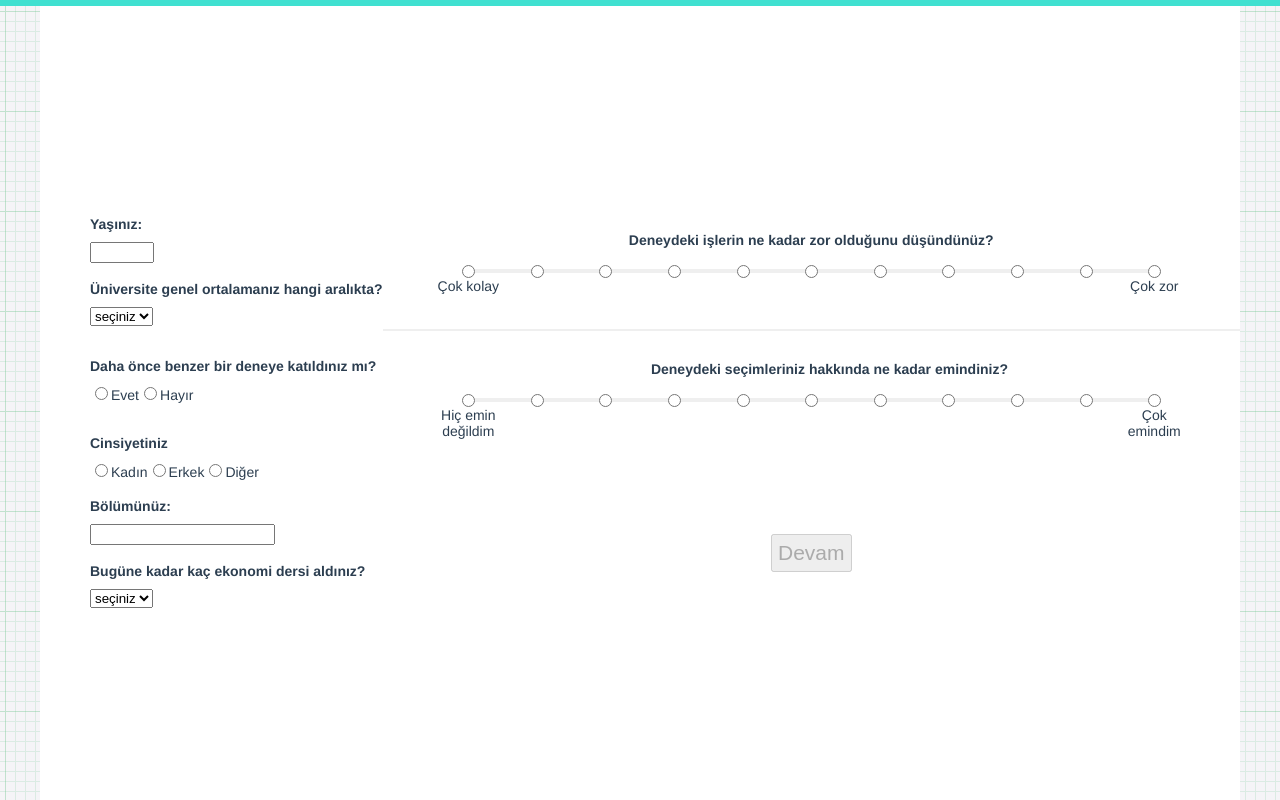
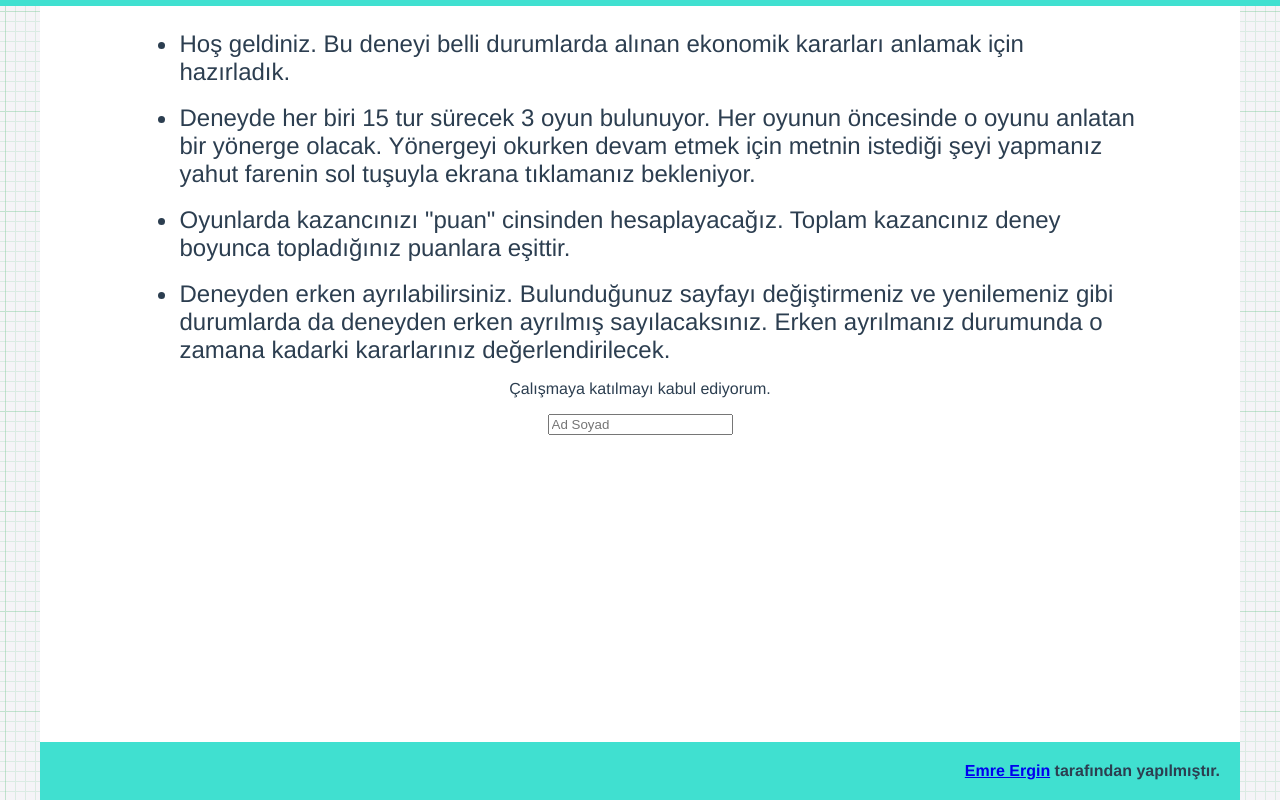
Before and after one commit to emrergin/prudence-labversion, a Vue app: page / in a window 1280 px wide. Built offline with nearby package versions, Linux system fonts and the light colour scheme; what vue-uuid would draw is missing.

Commit message:
first version after surveys

```diff
--- a/src/App.vue
+++ b/src/App.vue
@@ -39,7 +39,8 @@
     />
     <DemographicQuestions v-if="currentPhase === `dem`"
      @end="currentPhase = 'gps'"/>
-    <GPSQuestions v-if="currentPhase === `gps`"/>
+    <GPSQuestions v-if="currentPhase === `gps`"
+     @end="currentPhase = 'son'"/>
     <SonucEkrani
       v-if="currentPhase === `son`"
       @end="endOfExperiment = true"
@@ -83,7 +84,7 @@ export default {
   },
   data() {
     return {
-      currentPhase: `dem`,
+      currentPhase: `intro`,
       store,
       endOfExperiment: false,
       treatments: null,
@@ -135,13 +136,13 @@ export default {
           intro: `rskTut`,
           rskGam: `pruTut`,
           pruGam: `temTut`,
-          temGam: `son`,
+          temGam: `dem`,
         },
         {
           intro: `rskTut`,
           rskGam: `temTut`,
           temGam: `pruTut`,
-          pruGam: `son`,
+          pruGam: `dem`,
         },
       ],
     };
--- a/src/components/DemographicQuestions.vue
+++ b/src/components/DemographicQuestions.vue
@@ -169,7 +169,10 @@
 
 <script setup>
 import { defineEmits as defineEmits } from "@vue/runtime-dom";
+import {checkValidityOfAllInputs} from '../functions/utilities'
 import { ref } from "vue";
+import { store } from "../store.js";
+import veriGuncelle from "../functions/veriGuncelle";
 
 const emit = defineEmits(["end"]);
 const age=ref('');
@@ -182,7 +185,11 @@ const diff=ref('');
 const sure=ref('');
 
 function finishPart(){
-    // console.log()
+    if (!checkValidityOfAllInputs()){return;}
+    // console.log({age:age.value,gpa:gpa.value,preExp:preExp.value,sex:sex.value,dep:dep.value,econ:econ.value,diff:diff.value,sure:sure.value});
+    store.demografi = {age:age.value,gpa:gpa.value,preExp:preExp.value,sex:sex.value,dep:dep.value,econ:econ.value,diff:diff.value,sure:sure.value};
+    console.log(store.demografi);
+    veriGuncelle();
     emit('end', true);
 }
 </script>
--- a/src/components/GPSQuestions.vue
+++ b/src/components/GPSQuestions.vue
@@ -502,9 +502,9 @@
         <p>Hangisini tercih ederdiniz:</p>
         <p>%50 şansla {{inflationMultiplier * stair1SureOutcome}} TL para kazandıran ve %50 şansla hiçbir şey kazandırmayan bir çekilişi mi yahut {{currentSure * inflationMultiplier}} TL’lik kesin bir nakit para ödemesini mi? </p>
         <!-- <p v-else>Çekilişi mi yahut {{currentSure * inflationMultiplier}} TL’lik kesin bir nakit para ödemesini mi tercih edersiniz?</p> -->
-        <input type="radio" id="stairRiskA" name="stairRisk" v-model="currentStairValue" value="0" required>
+        <input type="radio" id="stairRiskA" name="stairRisk" v-model="currentStairValue" value="1" required>
         <label for="lottery"> 50/50 çekiliş</label>
-        <input type="radio" id="stairRiskB" name="stairRisk" v-model="currentStairValue" value="1">
+        <input type="radio" id="stairRiskB" name="stairRisk" v-model="currentStairValue" value="0">
         <label for="sure"> Kesin ödeme</label>
     </div>
     <!-- <p>{{stairRiskSelections}}</p> -->
@@ -528,27 +528,27 @@
         <label class="statement">Yabancıya hangi hediyeyi verirsiniz?</label>
         <ul class='likert sixmemberlikert'>
             <li>
-                <input type="radio" name="d1" value="0" required>
+                <input type="radio" name="giftvalue" value="0" required>
                 <label>{{2*inflationMultiplier}} TL değerinde hediye</label>
             </li>
             <li>
-                <input type="radio" name="d1" value="1">
+                <input type="radio" name="giftvalue" value="1">
                 <label>{{4*inflationMultiplier}} TL değerinde hediye</label>
             </li>
             <li>
-                <input type="radio" name="d1" value="2">
+                <input type="radio" name="giftvalue" value="2">
                 <label>{{6*inflationMultiplier}} TL değerinde hediye</label>
             </li>
             <li>
-                <input type="radio" name="d1" value="3">
+                <input type="radio" name="giftvalue" value="3">
                 <label>{{8*inflationMultiplier}} TL değerinde hediye</label>
             </li>
             <li>
-                <input type="radio" name="d1" value="4">
+                <input type="radio" name="giftvalue" value="4">
                 <label>{{10*inflationMultiplier}} TL değerinde hediye</label>
             </li>
             <li>
-                <input type="radio" name="d1" value="5">
+                <input type="radio" name="giftvalue" value="5">
                 <label>{{12*inflationMultiplier}} TL değerinde hediye</label>
             </li>
         </ul>
@@ -561,7 +561,7 @@
         <p>Bugün beklenmedik bir şekilde {{400*inflationMultiplier}} TL aldınız. İyi bir amaç için bu miktarın ne kadarını bağışlarsınız? (0 ile {{400*inflationMultiplier}} arasındaki herhangi bir değeri seçebilirsiniz)</p>
     </div>
     <br>
-    <input type="number" min="0" :max="400*inflationMultiplier" required/>
+    <input type="number" min="0" :max="400*inflationMultiplier" required name="donation"/>
 </div>
 <div v-if="question==='stairpatience'">
     <div class="subdiv">
@@ -576,9 +576,9 @@
     <div class="u-bot" >
         <p>Lütfen aşağıdaki durumu değerlendirin:</p>
         <p>Bugün {{40* inflationMultiplier}} TL almayı mı yoksa 12 ay sonra {{valueNow* inflationMultiplier}} TL almayı mı tercih edersiniz?</p>
-        <input type="radio" id="stairPatience1" name="stairPatience" v-model="currentStairValue" value="0" required>
+        <input type="radio" id="stairPatience1" name="stairPatience" v-model="currentStairValue" value="1" required>
         <label for="stairPatience1"> Bugün </label>
-        <input type="radio" id="stairPatience2" name="stairPatience" v-model="currentStairValue" value="1">
+        <input type="radio" id="stairPatience2" name="stairPatience" v-model="currentStairValue" value="0">
         <label for="stairPatience2"> 12 ay sonra</label>
     </div>
 </div>
@@ -593,8 +593,11 @@
 
 <script setup>
     import { ref } from "vue";
-    import {checkValidityOfAllInputs} from '../functions/utilities'
-    defineEmits(["end"]);
+    import { defineEmits as defineEmits } from "@vue/runtime-dom";
+    import {checkValidityOfAllInputs} from '../functions/utilities';
+    import { store } from "../store.js";
+    import veriGuncelle from "../functions/veriGuncelle";
+    const emit = defineEmits(["end"]);
 
     const questionList= [`generalrisk`,`willingnesstoact`,`describe`,`stairrisk`,`gift`,`hypodonation`,`stairpatience`];
     const question = ref(`generalrisk`);
@@ -604,9 +607,9 @@
     function nextQuestion(){
 
         if (!checkValidityOfAllInputs()){return;}
-        if(questionList[questionIndex.value]===`stairrisk` && stairRiskSelections.value.length<4){
+
+        if(questionList[questionIndex.value]===`stairrisk`){
             stairRiskSelections.value.push(currentStairValue.value);
-            // currentStairValue.value=null;
             if(stairRiskSelections.value[stairRiskSelections.value.length-1]==='0'){
                 currentSure.value+=1/(2**stairRiskSelections.value.length)*stair1StartingValue;
             }
@@ -614,20 +617,67 @@
                 currentSure.value-=1/(2**stairRiskSelections.value.length)*stair1StartingValue;
             }
             currentStairValue.value=null;
-            return false;
+
+            if(stairRiskSelections.value.length<5){
+                return false;
+            }
+
         }
-        if(questionList[questionIndex.value]===`stairpatience` && stairPatienceSelections.value.length<4){
+        if(questionList[questionIndex.value]===`stairpatience` ){
             stairPatienceSelections.value.push(currentStairValue.value);
-            valueNow.value = stairPatienceMap.get(valueNow.value)[currentStairValue.value];
+            if (stairPatienceMap.get(valueNow.value)){
+                valueNow.value = stairPatienceMap.get(valueNow.value)[currentStairValue.value];
+            }
+
             currentStairValue.value=null;
-            return false;
+            if(stairPatienceSelections.value.length<5){
+                return false;
+            }
         }
 
+        var inputs, index;
+
+        inputs = document.getElementsByTagName('input');
+        if (questionList[questionIndex.value]==='stairrisk'|| questionList[questionIndex.value]==='stairpatience'){
+            if (questionList[questionIndex.value]==='stairrisk'){
+                // console.log(stairRiskSelections.value);
+                store.gps.stairrisk = stairRiskSelections.value.reduce((prev,curr,index)=>prev+curr*(16/(2**index)),1);
+            }
+            else{
+                // console.log(stairPatienceSelections.value);
+                store.gps.stairpatience = stairPatienceSelections.value.reduce((prev,curr,index)=>prev+curr*(16/(2**index)),1);
+            }
+        }
+        else if (questionList[questionIndex.value]==='gift'){
+            if (currentGiftSelection.value==='next'){
+                store.gps.gift = document.querySelector("input[name=giftvalue]:checked").value;
+            }
+            else{
+                store.gps.gift = currentGiftSelection.value;
+            }
+        }
+        else {
+            for (index = 0; index < inputs.length; ++index) {
+                if (inputs[index].type==='radio' && inputs[index].checked){
+
+                    store.gps[inputs[index].name] = inputs[index].value;
+                }
+                if (inputs[index].type==='text'||inputs[index].type==='number'){
+                    store.gps[inputs[index].name] = inputs[index].value;
+                }
+
+            }
+        }
+
+
+// console.log(`son burada`)
         questionIndex.value++;
         question.value=questionList[questionIndex.value];
-
+        console.log(store.gps);
         if(questionIndex===7){
-            $emit('end', true);
+            // store.gps= {};
+            veriGuncelle();
+            emit('end', true);
         }
     }
 
--- a/src/components/IntroScreen.vue
+++ b/src/components/IntroScreen.vue
@@ -4,7 +4,7 @@
       Hoş geldiniz. Bu deneyi belli durumlarda alınan ekonomik kararları anlamak
       için hazırladık.
     </li>
-    <li>
+    <!-- <li>
       Deneyde fare kullanmanız beklendiğinden, mobil cihazlar deneye uygun
       değildir.
     </li>
@@ -12,7 +12,7 @@
       Deney, <i>Internet Explorer</i> ve <i>Safari</i> üzerinden
       çalışmamaktadır. Lütfen kullandığınız tarayıcının güncel olduğuna emin
       olun.
-    </li>
+    </li> -->
     <li>
       Deneyde her biri 15 tur sürecek 3 oyun bulunuyor. Her oyunun öncesinde o
       oyunu anlatan bir yönerge olacak. Yönergeyi okurken devam etmek için
--- a/src/store.js
+++ b/src/store.js
@@ -11,6 +11,6 @@ export const store = reactive({
   kazanc: toplamKazanc,
   isim: KisiIsmi,
   _id: uuID,
-  demografi: [],
-  gps: []
+  demografi: {},
+  gps: {}
 });
```
